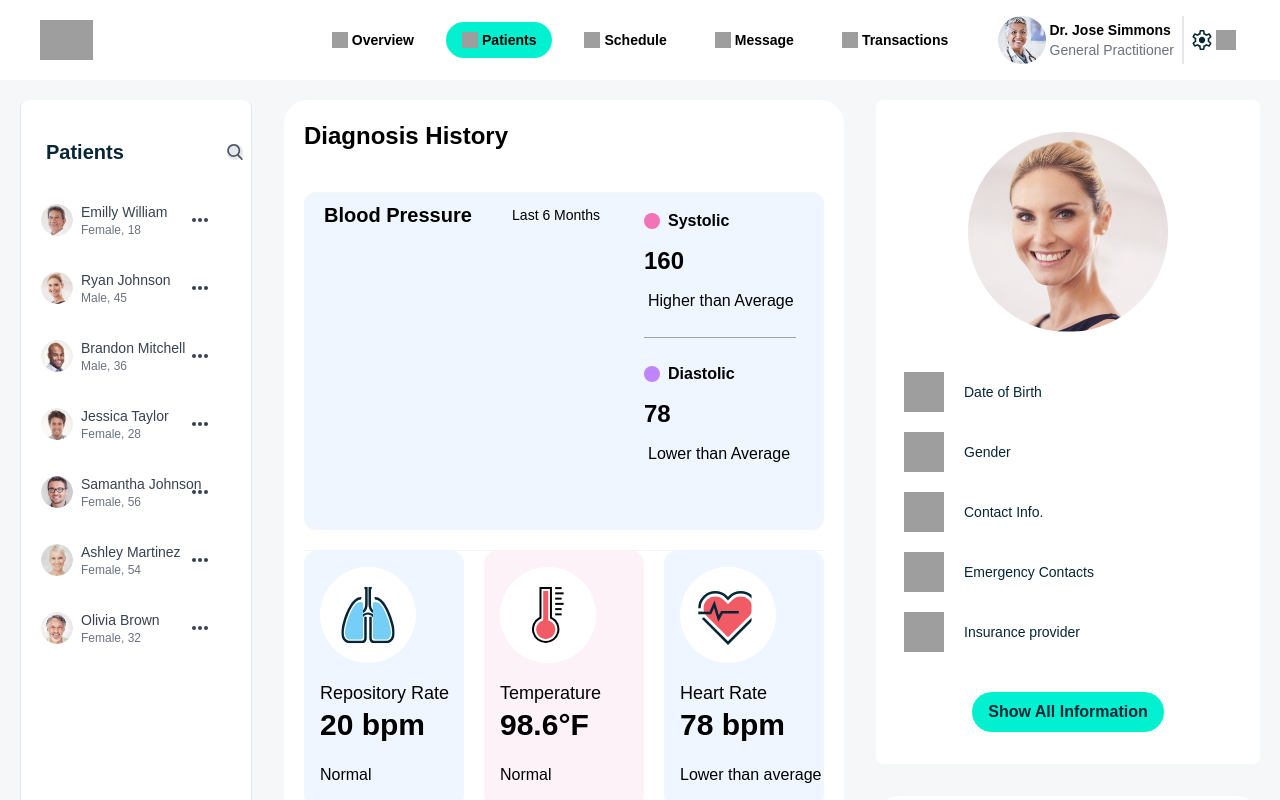
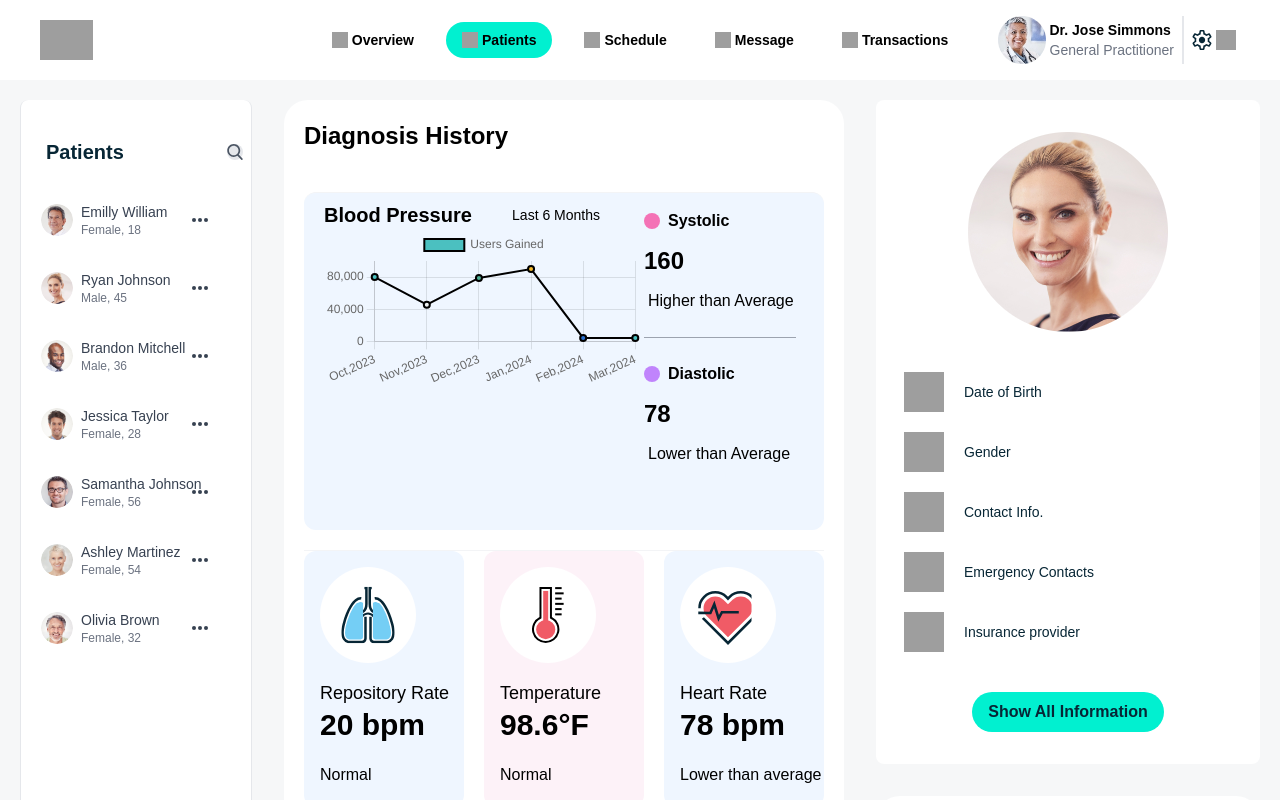
Before and after one commit to ntet2001/coalition_technologies, a React (Vite) app: page / in a window 1280 px wide. Shown: the top 800 px of the page. Built offline with nearby package versions, Linux system fonts and the light colour scheme; no server answers; grey boxes are pictures that could not be loaded.

Commit message:
version of the 25-09-2024 at 15:58 chartjs library added and chart in progress

```diff
--- a/package.json
+++ b/package.json
@@ -12,6 +12,7 @@
   "dependencies": {
     "buffer": "^6.0.3",
     "react": "^18.3.1",
+    "react-chartjs-2": "^5.2.0",
     "react-dom": "^18.3.1",
     "react-router-dom": "^6.26.0"
   },
--- /dev/null
+++ b/src/Data.js
@@ -0,0 +1,38 @@
+export const UserData = [
+  {
+    id: 1,
+    year: "Oct,2023",
+    userGain: 80000,
+    userLost: 823,
+  },
+  {
+    id: 2,
+    year: "Nov,2023",
+    userGain: 45677,
+    userLost: 345,
+  },
+  {
+    id: 3,
+    year: "Dec,2023",
+    userGain: 78888,
+    userLost: 555,
+  },
+  {
+    id: 4,
+    year: "Jan,2024",
+    userGain: 90000,
+    userLost: 4555,
+  },
+  {
+    id: 5,
+    year: "Feb,2024",
+    userGain: 4300,
+    userLost: 234,
+  },
+  {
+    id: 6,
+    year: "Mar,2024",
+    userGain: 4300,
+    userLost: 234,
+  },
+];
--- a/src/components/DiagnosisHistory.jsx
+++ b/src/components/DiagnosisHistory.jsx
@@ -1,6 +1,28 @@
-import React from "react";
+import React, { useState } from "react";
+import {UserData} from '../Data';
+import LineChart from "./LineChart";
 
 const DiagnosisHistory = () => {
+  const [userData, setUserData] = useState({
+    labels: UserData.map((data) => data.year),
+    datasets: [
+      {
+        label: "Users Gained",
+        data: UserData.map((data) => data.userGain),
+        backgroundColor: [
+          "rgba(75,192,192,1)",
+          "#ecf0f1",
+          "#50AF95",
+          "#f3ba2f",
+          "#2a71d0",
+        ],
+        borderColor: "black",
+        borderWidth: 2,
+      },
+    ],
+  });
+
+
   return (
     <section
       role="list"
@@ -20,6 +42,9 @@
                 Last 6 Months <span className="ml-3"></span>
               </p>
             </div>
+          </div>
+          <div>
+            <LineChart chartData={userData}/>
           </div>
         </div>
         <div className="flex flex-wrap">
--- /dev/null
+++ b/src/components/LineChart.jsx
@@ -0,0 +1,11 @@
+import React from 'react';
+import {Line} from 'react-chartjs-2';
+import { Chart as ChartJS } from "chart.js/auto";
+
+const LineChart = ({chartData}) => {
+  return (
+    <Line data={chartData} />
+  )
+}
+
+export default LineChart
```
Also changed, not shown: 1 other file (tests, documents, lock files or other folders).
